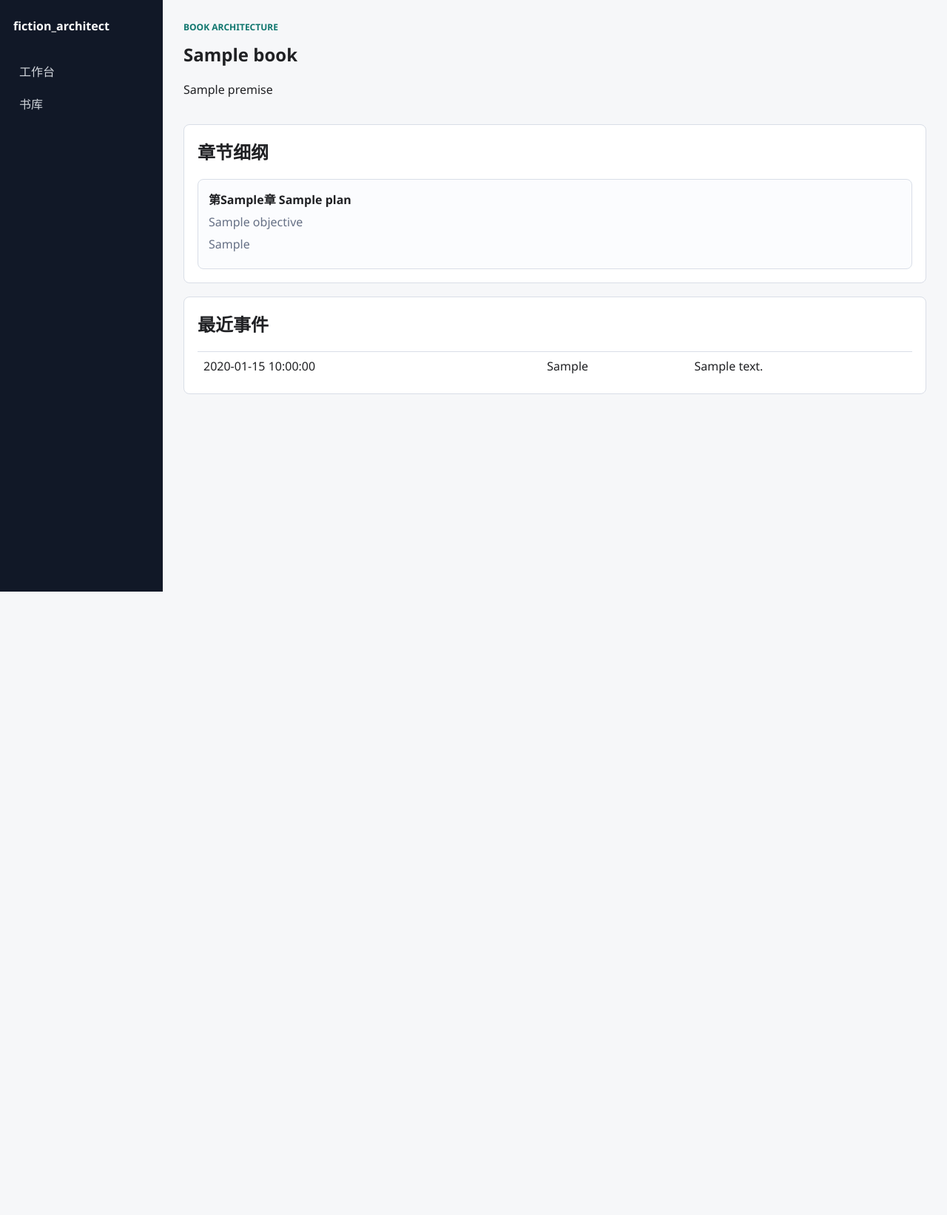
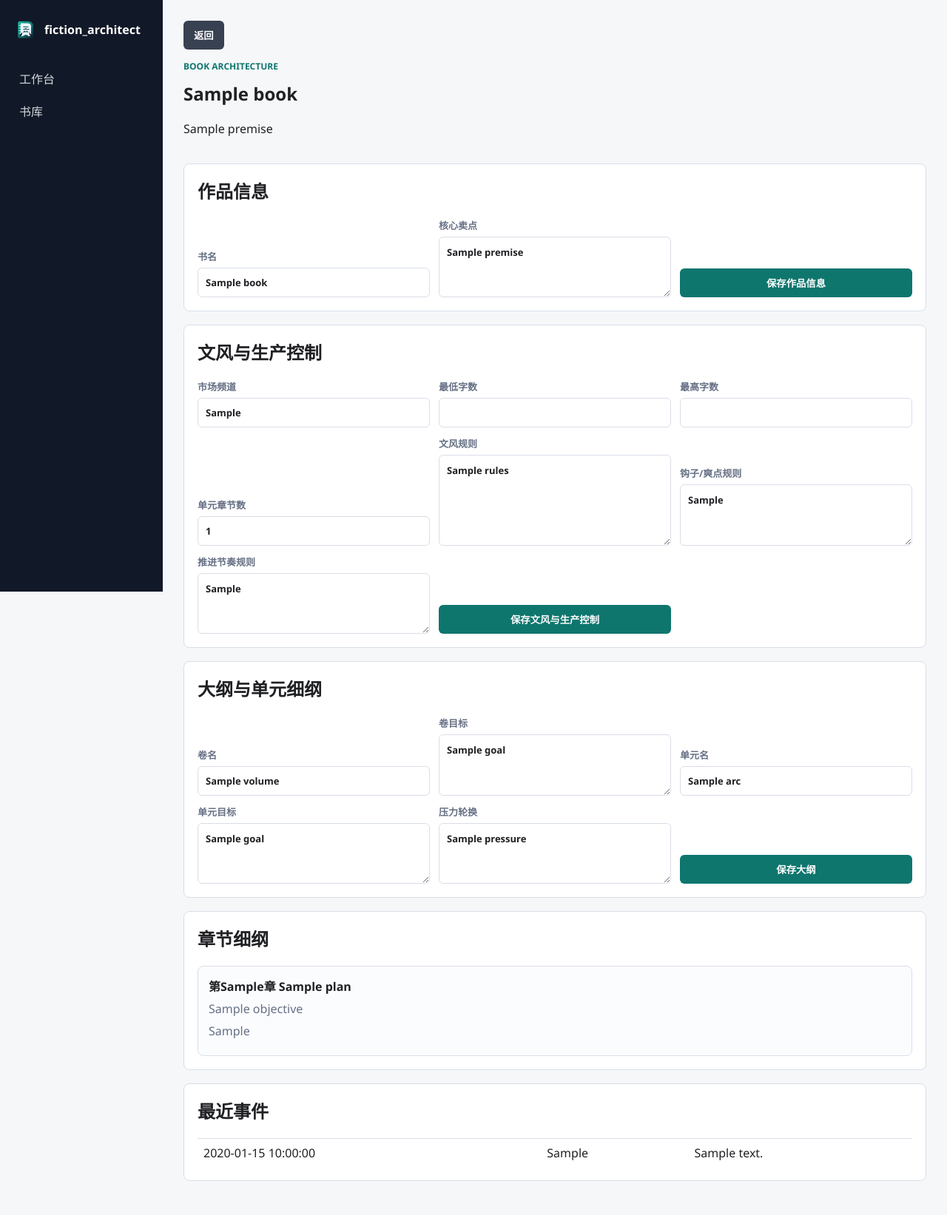
Before and after one commit to AaSuLeer/fiction_architect, a FastAPI app: template app/templates/book_detail.html in a window 1280 px wide. Shown: the whole page at 74% size. Before the commit the page ends 800 px from the top, so only its background shows below. Run offline with FastAPI, Linux system fonts and the light colour scheme; the template is opened without the code that fills it: most values are stand-ins (such as "Sample title", 1, 10 or a date in 2020).

Commit message:
Add formal project controls

```diff
--- a/app/config.py
+++ b/app/config.py
@@ -45,6 +45,8 @@
 
 def get_settings() -> Settings:
     load_env()
+    zhipu_api_key = os.getenv("ZHIPUAI_API_KEY", "")
+    llm_mode = os.getenv("LLM_MODE", "zhipu" if zhipu_api_key else "mock").lower()
     sqlite_value = os.getenv("SQLITE_PATH", "").strip()
     if sqlite_value:
         sqlite_path = Path(sqlite_value)
@@ -60,11 +62,11 @@
         mysql_user=os.getenv("MYSQL_USER", ""),
         mysql_password=os.getenv("MYSQL_PASSWORD", ""),
         mysql_database=os.getenv("MYSQL_DATABASE", "fiction_architect"),
-        zhipu_api_key=os.getenv("ZHIPUAI_API_KEY", ""),
+        zhipu_api_key=zhipu_api_key,
         zhipu_base_url=os.getenv("ZHIPUAI_BASE_URL", "https://open.bigmodel.cn/api/paas/v4/chat/completions"),
         zhipu_model=os.getenv("ZHIPUAI_MODEL", "glm-4.5"),
         zhipu_timeout=int(os.getenv("ZHIPUAI_TIMEOUT", "60")),
-        llm_mode=os.getenv("LLM_MODE", "mock").lower(),
+        llm_mode=llm_mode,
         app_host=os.getenv("APP_HOST", "127.0.0.1"),
         app_port=int(os.getenv("APP_PORT", "8010")),
     )
--- a/app/main.py
+++ b/app/main.py
@@ -7,8 +7,8 @@
 if str(ROOT) not in sys.path:
     sys.path.insert(0, str(ROOT))
 
-from fastapi import FastAPI, Request
-from fastapi.responses import HTMLResponse, RedirectResponse
+from fastapi import FastAPI, Form, Request
+from fastapi.responses import FileResponse, HTMLResponse, RedirectResponse
 from fastapi.staticfiles import StaticFiles
 from fastapi.templating import Jinja2Templates
 
@@ -38,10 +38,54 @@
     return templates.TemplateResponse(request, "books.html", {"books": repo.list_books()})
 
 
+@app.post("/books/create")
+def create_book(title: str = Form(...), premise: str = Form("")):
+    repo, _ = runtime()
+    book_id = repo.create_book(title, premise)
+    return RedirectResponse(f"/books/{book_id}", status_code=303)
+
+
 @app.post("/books/init-demo")
 def init_demo():
     repo, _ = runtime()
     book_id = repo.create_demo_book()
+    return RedirectResponse(f"/books/{book_id}", status_code=303)
+
+
+@app.post("/books/{book_id}/update")
+def update_book(book_id: int, title: str = Form(...), premise: str = Form("")):
+    repo, _ = runtime()
+    repo.update_book(book_id, title, premise)
+    return RedirectResponse(f"/books/{book_id}", status_code=303)
+
+
+@app.post("/books/{book_id}/controls")
+def update_controls(
+    book_id: int,
+    style_rules: str = Form(...),
+    market_channel: str = Form(...),
+    target_chars_min: int = Form(...),
+    target_chars_max: int = Form(...),
+    chapter_unit_size: int = Form(...),
+    hook_policy: str = Form(...),
+    pacing_policy: str = Form(...),
+):
+    repo, _ = runtime()
+    repo.update_style_and_settings(book_id, style_rules, market_channel, target_chars_min, target_chars_max, chapter_unit_size, hook_policy, pacing_policy)
+    return RedirectResponse(f"/books/{book_id}", status_code=303)
+
+
+@app.post("/books/{book_id}/architecture")
+def update_architecture(
+    book_id: int,
+    volume_title: str = Form(...),
+    volume_goal: str = Form(...),
+    arc_title: str = Form(...),
+    arc_goal: str = Form(...),
+    arc_pressure: str = Form(...),
+):
+    repo, _ = runtime()
+    repo.update_architecture(book_id, volume_title, volume_goal, arc_title, arc_goal, arc_pressure)
     return RedirectResponse(f"/books/{book_id}", status_code=303)
 
 
@@ -54,7 +98,7 @@
     return templates.TemplateResponse(
         request,
         "book_detail.html",
-        {"book": book, "plans": repo.list_chapter_plans(book_id), "events": repo.list_events(book_id)},
+        {"book": book, "plans": repo.list_chapter_plans(book_id), "events": repo.list_events(book_id), "controls": repo.get_book_controls(book_id)},
     )
 
 
@@ -69,7 +113,26 @@
         name: repo.latest_artifact(book_id, chapter_no, name)
         for name in ["author_brief", "ref_pack", "draft", "review", "continuity_patch"]
     }
-    return templates.TemplateResponse(request, "chapter_detail.html", {"plan": plan, "body": body, "artifacts": artifacts})
+    return templates.TemplateResponse(
+        request,
+        "chapter_detail.html",
+        {"plan": plan, "body": body, "artifacts": artifacts, "controls": repo.get_book_controls(book_id)},
+    )
+
+
+@app.post("/books/{book_id}/chapters/{chapter_no}/plan")
+def update_chapter_plan(
+    book_id: int,
+    chapter_no: int,
+    title: str = Form(...),
+    objective: str = Form(...),
+    allowed_reveals: str = Form(...),
+    forbidden_reveals: str = Form(...),
+    pace_limit: str = Form(...),
+):
+    repo, _ = runtime()
+    repo.update_chapter_plan(book_id, chapter_no, title, objective, allowed_reveals, forbidden_reveals, pace_limit)
+    return RedirectResponse(f"/books/{book_id}/chapters/{chapter_no}", status_code=303)
 
 
 @app.post("/books/{book_id}/chapters/{chapter_no}/run")
@@ -85,6 +148,11 @@
     return {"status": "ok", "books": len(repo.list_books())}
 
 
+@app.get("/favicon.ico")
+def favicon():
+    return FileResponse(PROJECT_ROOT / "app" / "static" / "icons" / "favicon.svg", media_type="image/svg+xml")
+
+
 if __name__ == "__main__":
     import uvicorn
 
--- a/app/services/writing_department.py
+++ b/app/services/writing_department.py
@@ -23,6 +23,7 @@
         prompt = (
             "请根据 author_brief 和 continuity ref_pack 写一章正文。\n"
             "章节正文必须有当场压力、主角行动、对手反应、小兑现和未解代价。\n"
+            "必须尽量满足 author_brief 中的 target_chars_min 和 target_chars_max。\n"
             f"author_brief:\n{brief.content}\n\nref_pack:\n{ref_pack.content}\n\n只输出章节正文。"
         )
         body = self.llm.complete(system, prompt)
--- a/app/static/css/style.css
+++ b/app/static/css/style.css
@@ -25,7 +25,18 @@
   color: white;
   padding: 24px 18px;
 }
-.brand { display: block; font-weight: 700; margin-bottom: 28px; }
+.brand {
+  display: flex;
+  align-items: center;
+  gap: 10px;
+  font-weight: 700;
+  margin-bottom: 28px;
+}
+.brand-icon {
+  width: 32px;
+  height: 32px;
+  flex: 0 0 32px;
+}
 nav a { display: block; padding: 10px 8px; border-radius: 6px; color: #d1d5db; }
 nav a:hover { background: #1f2937; color: white; }
 .main { margin-left: 220px; padding: 28px; }
@@ -47,12 +58,42 @@
   cursor: pointer;
   font-weight: 700;
 }
+.back-button {
+  margin-bottom: 14px;
+  background: #374151;
+}
 .panel {
   background: var(--panel);
   border: 1px solid var(--line);
   border-radius: 8px;
   padding: 18px;
   margin-bottom: 18px;
+}
+.form-grid {
+  display: grid;
+  grid-template-columns: repeat(auto-fit, minmax(260px, 1fr));
+  gap: 12px;
+  align-items: end;
+}
+label {
+  display: grid;
+  gap: 6px;
+  color: var(--muted);
+  font-size: 13px;
+  font-weight: 700;
+}
+input, textarea {
+  width: 100%;
+  border: 1px solid var(--line);
+  border-radius: 6px;
+  padding: 10px;
+  font: inherit;
+  color: var(--ink);
+  background: white;
+}
+textarea {
+  resize: vertical;
+  line-height: 1.55;
 }
 .grid {
   display: grid;
--- a/app/templates/base.html
+++ b/app/templates/base.html
@@ -4,17 +4,22 @@
   <meta charset="utf-8">
   <meta name="viewport" content="width=device-width, initial-scale=1">
   <title>fiction_architect</title>
+  <link rel="icon" type="image/svg+xml" href="/favicon.ico">
   <link rel="stylesheet" href="/static/css/style.css">
 </head>
 <body>
   <aside class="sidebar">
-    <a class="brand" href="/">fiction_architect</a>
+    <a class="brand" href="/">
+      <img class="brand-icon" src="/static/icons/favicon.svg" alt="" aria-hidden="true">
+      <span>fiction_architect</span>
+    </a>
     <nav>
       <a href="/">工作台</a>
       <a href="/books">书库</a>
     </nav>
   </aside>
   <main class="main">
+    <button class="back-button" type="button" onclick="history.length > 1 ? history.back() : location.href='/'">返回</button>
     {% block content %}{% endblock %}
   </main>
 </body>
--- a/app/templates/book_detail.html
+++ b/app/templates/book_detail.html
@@ -7,6 +7,42 @@
     <p>{{ book.premise }}</p>
   </div>
 </section>
+
+<section class="panel">
+  <h2>作品信息</h2>
+  <form class="form-grid" method="post" action="/books/{{ book.id }}/update">
+    <label>书名<input name="title" value="{{ book.title }}" required></label>
+    <label>核心卖点<textarea name="premise" rows="3">{{ book.premise }}</textarea></label>
+    <button type="submit">保存作品信息</button>
+  </form>
+</section>
+
+<section class="panel">
+  <h2>文风与生产控制</h2>
+  <form class="form-grid" method="post" action="/books/{{ book.id }}/controls">
+    <label>市场频道<input name="market_channel" value="{{ controls.settings.market_channel }}"></label>
+    <label>最低字数<input type="number" name="target_chars_min" value="{{ controls.settings.target_chars_min }}"></label>
+    <label>最高字数<input type="number" name="target_chars_max" value="{{ controls.settings.target_chars_max }}"></label>
+    <label>单元章节数<input type="number" name="chapter_unit_size" value="{{ controls.settings.chapter_unit_size }}"></label>
+    <label>文风规则<textarea name="style_rules" rows="5">{{ controls.style.rules }}</textarea></label>
+    <label>钩子/爽点规则<textarea name="hook_policy" rows="3">{{ controls.settings.hook_policy }}</textarea></label>
+    <label>推进节奏规则<textarea name="pacing_policy" rows="3">{{ controls.settings.pacing_policy }}</textarea></label>
+    <button type="submit">保存文风与生产控制</button>
+  </form>
+</section>
+
+<section class="panel">
+  <h2>大纲与单元细纲</h2>
+  <form class="form-grid" method="post" action="/books/{{ book.id }}/architecture">
+    <label>卷名<input name="volume_title" value="{{ controls.volume.title }}"></label>
+    <label>卷目标<textarea name="volume_goal" rows="3">{{ controls.volume.goal }}</textarea></label>
+    <label>单元名<input name="arc_title" value="{{ controls.arc.title }}"></label>
+    <label>单元目标<textarea name="arc_goal" rows="3">{{ controls.arc.goal }}</textarea></label>
+    <label>压力轮换<textarea name="arc_pressure" rows="3">{{ controls.arc.pressure }}</textarea></label>
+    <button type="submit">保存大纲</button>
+  </form>
+</section>
+
 <section class="panel">
   <h2>章节细纲</h2>
   <div class="grid">
```
Also changed, not shown: app/llm/client.py (+24 -9 lines), app/services/author_room.py (+7 -0 lines), app/templates/books.html (+8 -1 lines), app/templates/chapter_detail.html (+25 -1 lines), app/templates/dashboard.html (+9 -3 lines), tests/test_web.py (+9 -0 lines), README.md, app/static/icons/favicon.svg (added), app/storage/database.py, app/storage/repository.py, 1 other file.
